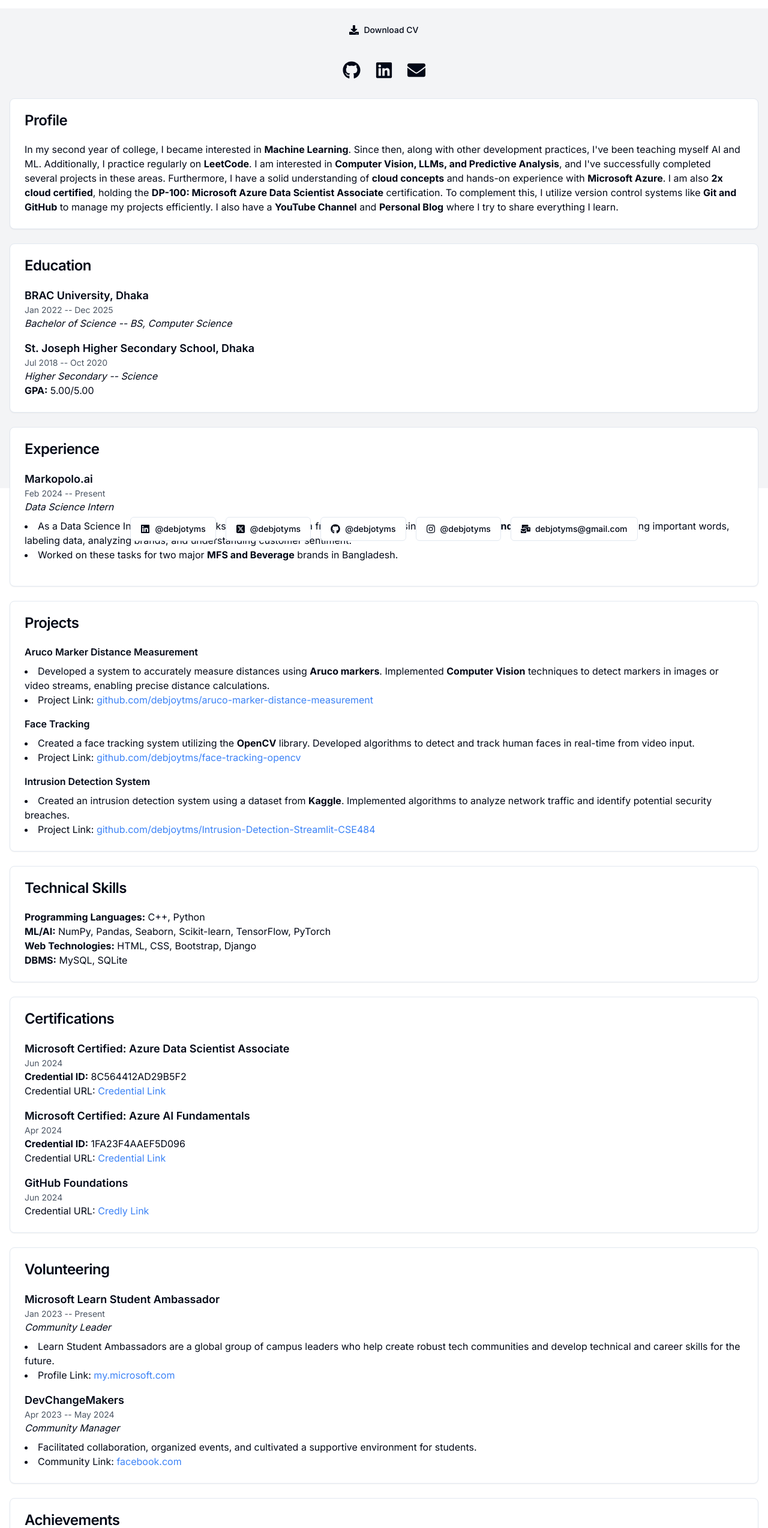
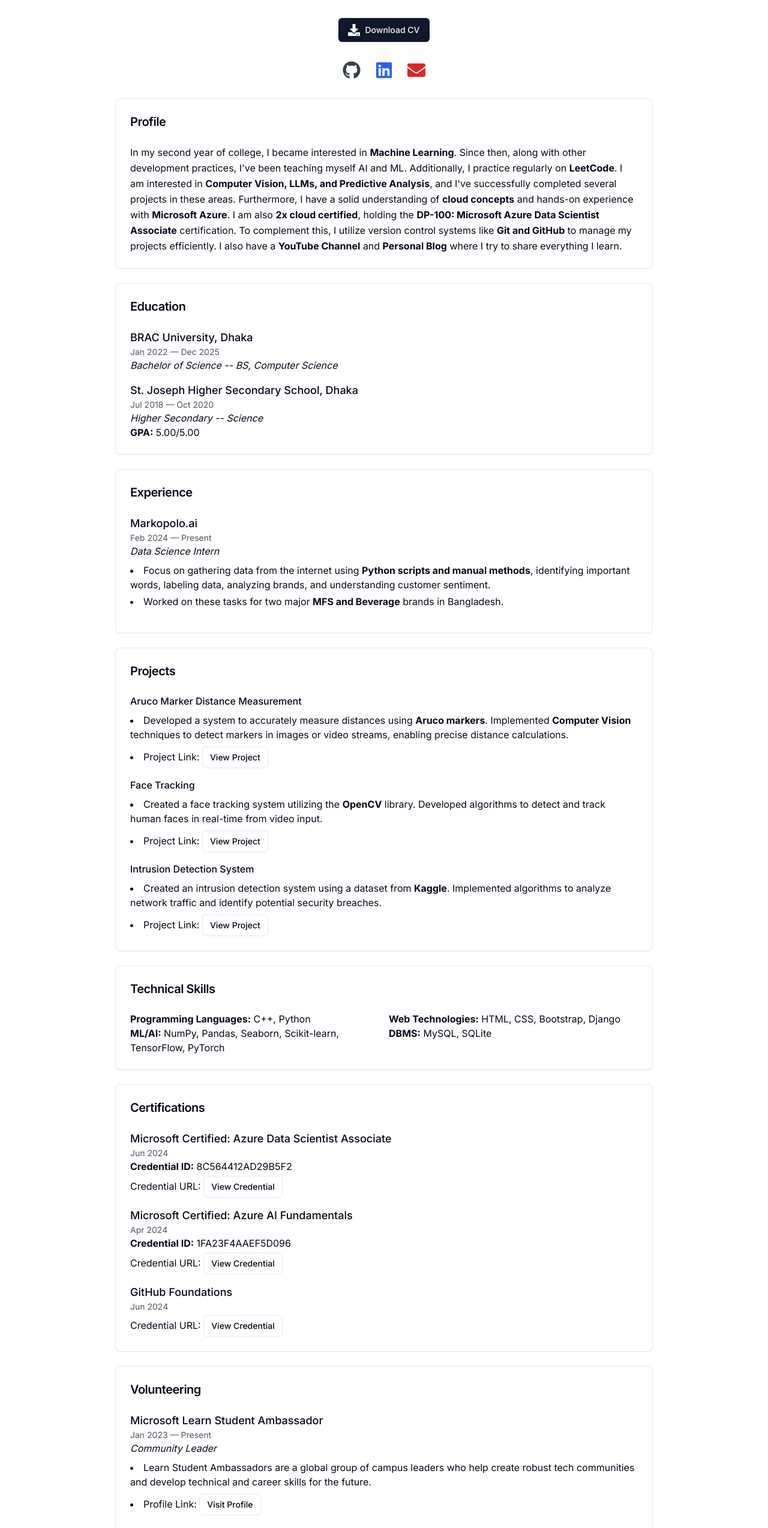
Before and after one commit to debjotyms/debjotyms.github.io, a Next.js app: page /cv in a window 1280 px wide. Shown: the part 58-2606 px from the top of the page at 60% size. Built offline with nearby package versions, Linux system fonts and the light colour scheme.

Commit message:
feat: Added cv option

```diff
--- a/package.json
+++ b/package.json
@@ -13,6 +13,7 @@
     "@radix-ui/react-navigation-menu": "^1.2.0",
     "@radix-ui/react-progress": "^1.1.0",
     "@radix-ui/react-slot": "^1.1.0",
+    "axios": "^1.7.9",
     "class-variance-authority": "^0.7.0",
     "clsx": "^2.1.1",
     "framer-motion": "^11.15.0",
--- a/src/app/cv/page.tsx
+++ b/src/app/cv/page.tsx
@@ -10,17 +10,17 @@
   CardContent,
 } from '@/components/ui/card';
 import { Button } from '@/components/ui/button';
-import { FaDownload } from "react-icons/fa";
-import { FaGithub, FaLinkedin, FaEnvelope } from 'react-icons/fa';
+import { FaDownload, FaGithub, FaLinkedin, FaEnvelope } from "react-icons/fa";
 
 const CVPage = () => {
   return (
-    <div className="min-h-screen bg-gray-100 p-4">
+    <div className="min-h-screen p-4 flex justify-center">
+      <div className="w-full max-w-4xl">
         {/* Download Button */}
         <div className="flex justify-center mb-8">
-        <a href="/Debjoy_Mitra_CV.pdf" download>
-          <Button variant="primary" className="flex items-center">
-            <FaDownload className="w-4 h-4 mr-2" />
+          <a href="cv.pdf" download>
+            <Button className="flex items-center px-4 py-2 text-sm">
+              <FaDownload className="w-5 h-5 mr-2" />
               Download CV
             </Button>
           </a>
@@ -28,13 +28,13 @@
 
         {/* Header with Links */}
         <div className="flex justify-center space-x-6 mb-8">
-        <a href="https://github.com/debjoytms" target="_blank" rel="noopener noreferrer">
+          <a href="https://github.com/debjoytms" target="_blank" rel="noopener noreferrer" className="text-gray-700 hover:text-gray-900">
             <FaGithub size={30} />
           </a>
-        <a href="https://linkedin.com/in/debjoytms" target="_blank" rel="noopener noreferrer">
+          <a href="https://linkedin.com/in/debjoytms" target="_blank" rel="noopener noreferrer" className="text-blue-600 hover:text-blue-800">
             <FaLinkedin size={30} />
           </a>
-        <a href="mailto:debjoytms@gmail.com">
+          <a href="mailto:debjoytms@gmail.com" className="text-red-600 hover:text-red-800">
             <FaEnvelope size={30} />
           </a>
         </div>
@@ -42,10 +42,10 @@
         {/* Profile Section */}
         <Card className="mb-6">
           <CardHeader>
-          <CardTitle>Profile</CardTitle>
+            <CardTitle className="text-xl font-semibold">Profile</CardTitle>
           </CardHeader>
           <CardContent>
-          <p>
+            <p className="text-base leading-relaxed">
               In my second year of college, I became interested in <strong>Machine Learning</strong>. Since then, along with other development practices, I've been teaching myself AI and ML. Additionally, I practice regularly on <strong>LeetCode</strong>. I am interested in <strong>Computer Vision, LLMs, and Predictive Analysis</strong>, and I've successfully completed several projects in these areas. Furthermore, I have a solid understanding of <strong>cloud concepts</strong> and hands-on experience with <strong>Microsoft Azure</strong>. I am also <strong>2x cloud certified</strong>, holding the <strong>DP-100: Microsoft Azure Data Scientist Associate</strong> certification. To complement this, I utilize version control systems like <strong>Git and GitHub</strong> to manage my projects efficiently. I also have a <strong>YouTube Channel</strong> and <strong>Personal Blog</strong> where I try to share everything I learn.
             </p>
           </CardContent>
@@ -54,18 +54,18 @@
         {/* Education Section */}
         <Card className="mb-6">
           <CardHeader>
-          <CardTitle>Education</CardTitle>
+            <CardTitle className="text-xl font-semibold">Education</CardTitle>
           </CardHeader>
           <CardContent>
             <div className="mb-4">
-            <h3 className="text-lg font-semibold">BRAC University, Dhaka</h3>
-            <p className="text-sm text-gray-600">Jan 2022 -- Dec 2025</p>
-            <p><em>Bachelor of Science -- BS, Computer Science</em></p>
+              <h3 className="text-lg font-medium">BRAC University, Dhaka</h3>
+              <p className="text-sm text-gray-600">Jan 2022 — Dec 2025</p>
+              <p className="italic">Bachelor of Science -- BS, Computer Science</p>
             </div>
             <div>
-            <h3 className="text-lg font-semibold">St. Joseph Higher Secondary School, Dhaka</h3>
-            <p className="text-sm text-gray-600">Jul 2018 -- Oct 2020</p>
-            <p><em>Higher Secondary -- Science</em></p>
+              <h3 className="text-lg font-medium">St. Joseph Higher Secondary School, Dhaka</h3>
+              <p className="text-sm text-gray-600">Jul 2018 — Oct 2020</p>
+              <p className="italic">Higher Secondary -- Science</p>
               <p><strong>GPA:</strong> 5.00/5.00</p>
             </div>
           </CardContent>
@@ -74,16 +74,16 @@
         {/* Experience Section */}
         <Card className="mb-6">
           <CardHeader>
-          <CardTitle>Experience</CardTitle>
+            <CardTitle className="text-xl font-semibold">Experience</CardTitle>
           </CardHeader>
           <CardContent>
             <div className="mb-4">
-            <h3 className="text-lg font-semibold">Markopolo.ai</h3>
-            <p className="text-sm text-gray-600">Feb 2024 -- Present</p>
-            <p><em>Data Science Intern</em></p>
-            <ul className="list-disc list-inside mt-2">
+              <h3 className="text-lg font-medium">Markopolo.ai</h3>
+              <p className="text-sm text-gray-600">Feb 2024 — Present</p>
+              <p className="italic">Data Science Intern</p>
+              <ul className="list-disc list-inside mt-2 space-y-1">
                 <li>
-                As a Data Science Intern, I focus on tasks like gathering data from the internet (using <strong>Python scripts and manual methods</strong>), identifying important words, labeling data, analyzing brands, and understanding customer sentiment.
+                  Focus on gathering data from the internet using <strong>Python scripts and manual methods</strong>, identifying important words, labeling data, analyzing brands, and understanding customer sentiment.
                 </li>
                 <li>
                   Worked on these tasks for two major <strong>MFS and Beverage</strong> brands in Bangladesh.
@@ -96,44 +96,59 @@
         {/* Projects Section */}
         <Card className="mb-6">
           <CardHeader>
-          <CardTitle>Projects</CardTitle>
+            <CardTitle className="text-xl font-semibold">Projects</CardTitle>
           </CardHeader>
           <CardContent>
             {/* Aruco Marker Distance Measurement */}
             <div className="mb-4">
-            <h4 className="text-md font-semibold">Aruco Marker Distance Measurement</h4>
-            <ul className="list-disc list-inside mt-2">
+              <h4 className="text-md font-medium">Aruco Marker Distance Measurement</h4>
+              <ul className="list-disc list-inside mt-2 space-y-1">
                 <li>
                   Developed a system to accurately measure distances using <strong>Aruco markers</strong>. Implemented <strong>Computer Vision</strong> techniques to detect markers in images or video streams, enabling precise distance calculations.
                 </li>
                 <li>
-                Project Link: <a href="https://github.com/debjoytms/aruco-marker-distance-measurement" className="text-blue-500 hover:underline" target="_blank" rel="noopener noreferrer">github.com/debjoytms/aruco-marker-distance-measurement</a>
+                  Project Link:{" "}
+                  <a href="https://github.com/debjoytms/aruco-marker-distance-measurement" target="_blank" rel="noopener noreferrer">
+                    <Button size="sm" variant="outline" className="mt-1">
+                      View Project
+                    </Button>
+                  </a>
                 </li>
               </ul>
             </div>
 
             {/* Face Tracking */}
             <div className="mb-4">
-            <h4 className="text-md font-semibold">Face Tracking</h4>
-            <ul className="list-disc list-inside mt-2">
+              <h4 className="text-md font-medium">Face Tracking</h4>
+              <ul className="list-disc list-inside mt-2 space-y-1">
                 <li>
                   Created a face tracking system utilizing the <strong>OpenCV</strong> library. Developed algorithms to detect and track human faces in real-time from video input.
                 </li>
                 <li>
-                Project Link: <a href="https://github.com/debjoytms/face-tracking-opencv" className="text-blue-500 hover:underline" target="_blank" rel="noopener noreferrer">github.com/debjoytms/face-tracking-opencv</a>
+                  Project Link:{" "}
+                  <a href="https://github.com/debjoytms/face-tracking-opencv" target="_blank" rel="noopener noreferrer">
+                    <Button size="sm" variant="outline" className="mt-1">
+                      View Project
+                    </Button>
+                  </a>
                 </li>
               </ul>
             </div>
 
             {/* Intrusion Detection System */}
             <div>
-            <h4 className="text-md font-semibold">Intrusion Detection System</h4>
-            <ul className="list-disc list-inside mt-2">
+              <h4 className="text-md font-medium">Intrusion Detection System</h4>
+              <ul className="list-disc list-inside mt-2 space-y-1">
                 <li>
                   Created an intrusion detection system using a dataset from <strong>Kaggle</strong>. Implemented algorithms to analyze network traffic and identify potential security breaches.
                 </li>
                 <li>
-                Project Link: <a href="https://github.com/debjoytms/Intrusion-Detection-Streamlit-CSE484" className="text-blue-500 hover:underline" target="_blank" rel="noopener noreferrer">github.com/debjoytms/Intrusion-Detection-Streamlit-CSE484</a>
+                  Project Link:{" "}
+                  <a href="https://github.com/debjoytms/Intrusion-Detection-Streamlit-CSE484" target="_blank" rel="noopener noreferrer">
+                    <Button size="sm" variant="outline" className="mt-1">
+                      View Project
+                    </Button>
+                  </a>
                 </li>
               </ul>
             </div>
@@ -143,46 +158,70 @@
         {/* Technical Skills Section */}
         <Card className="mb-6">
           <CardHeader>
-          <CardTitle>Technical Skills</CardTitle>
+            <CardTitle className="text-xl font-semibold">Technical Skills</CardTitle>
           </CardHeader>
           <CardContent>
+            <div className="grid grid-cols-1 md:grid-cols-2 gap-4">
+              <div>
                 <p><strong>Programming Languages:</strong> C++, Python</p>
                 <p><strong>ML/AI:</strong> NumPy, Pandas, Seaborn, Scikit-learn, TensorFlow, PyTorch</p>
+              </div>
+              <div>
                 <p><strong>Web Technologies:</strong> HTML, CSS, Bootstrap, Django</p>
                 <p><strong>DBMS:</strong> MySQL, SQLite</p>
+              </div>
+            </div>
           </CardContent>
         </Card>
 
         {/* Certifications Section */}
         <Card className="mb-6">
           <CardHeader>
-          <CardTitle>Certifications</CardTitle>
+            <CardTitle className="text-xl font-semibold">Certifications</CardTitle>
           </CardHeader>
           <CardContent>
-          <div className="mb-4">
-            <h3 className="text-lg font-semibold">Microsoft Certified: Azure Data Scientist Associate</h3>
+            <div className="space-y-4">
+              {/* Certification Item */}
+              <div>
+                <h3 className="text-lg font-medium">Microsoft Certified: Azure Data Scientist Associate</h3>
                 <p className="text-sm text-gray-600">Jun 2024</p>
                 <p><strong>Credential ID:</strong> 8C564412AD29B5F2</p>
                 <p>
-              Credential URL: <a href="https://learn.microsoft.com/api/credentials/share/en-us/debjoytms/8C564412AD29B5F2" className="text-blue-500 hover:underline" target="_blank" rel="noopener noreferrer">Credential Link</a>
-            </p>
-          </div>
-
-          <div className="mb-4">
-            <h3 className="text-lg font-semibold">Microsoft Certified: Azure AI Fundamentals</h3>
-            <p className="text-sm text-gray-600">Apr 2024</p>
-            <p><strong>Credential ID:</strong> 1FA23F4AAEF5D096</p>
-            <p>
-              Credential URL: <a href="https://learn.microsoft.com/api/credentials/share/en-us/debjoytms/1FA23F4AAEF5D096" className="text-blue-500 hover:underline" target="_blank" rel="noopener noreferrer">Credential Link</a>
+                  Credential URL:{" "}
+                  <a href="https://learn.microsoft.com/api/credentials/share/en-us/debjoytms/8C564412AD29B5F2" target="_blank" rel="noopener noreferrer">
+                    <Button size="sm" variant="outline" className="mt-1">
+                      View Credential
+                    </Button>
+                  </a>
                 </p>
               </div>
 
               <div>
-            <h3 className="text-lg font-semibold">GitHub Foundations</h3>
+                <h3 className="text-lg font-medium">Microsoft Certified: Azure AI Fundamentals</h3>
+                <p className="text-sm text-gray-600">Apr 2024</p>
+                <p><strong>Credential ID:</strong> 1FA23F4AAEF5D096</p>
+                <p>
+                  Credential URL:{" "}
+                  <a href="https://learn.microsoft.com/api/credentials/share/en-us/debjoytms/1FA23F4AAEF5D096" target="_blank" rel="noopener noreferrer">
+                    <Button size="sm" variant="outline" className="mt-1">
+                      View Credential
+                    </Button>
+                  </a>
+                </p>
+              </div>
+
+              <div>
+                <h3 className="text-lg font-medium">GitHub Foundations</h3>
                 <p className="text-sm text-gray-600">Jun 2024</p>
                 <p>
-              Credential URL: <a href="https://www.credly.com/go/7QpDtNlH" className="text-blue-500 hover:underline" target="_blank" rel="noopener noreferrer">Credly Link</a>
+                  Credential URL:{" "}
+                  <a href="https://www.credly.com/go/7QpDtNlH" target="_blank" rel="noopener noreferrer">
+                    <Button size="sm" variant="outline" className="mt-1">
+                      View Credential
+                    </Button>
+                  </a>
                 </p>
+              </div>
             </div>
           </CardContent>
         </Card>
@@ -190,35 +229,47 @@
         {/* Volunteering Section */}
         <Card className="mb-6">
           <CardHeader>
-          <CardTitle>Volunteering</CardTitle>
+            <CardTitle className="text-xl font-semibold">Volunteering</CardTitle>
           </CardHeader>
           <CardContent>
-          <div className="mb-4">
-            <h3 className="text-lg font-semibold">Microsoft Learn Student Ambassador</h3>
-            <p className="text-sm text-gray-600">Jan 2023 -- Present</p>
-            <p><em>Community Leader</em></p>
-            <ul className="list-disc list-inside mt-2">
+            <div className="space-y-4">
+              <div>
+                <h3 className="text-lg font-medium">Microsoft Learn Student Ambassador</h3>
+                <p className="text-sm text-gray-600">Jan 2023 — Present</p>
+                <p className="italic">Community Leader</p>
+                <ul className="list-disc list-inside mt-2 space-y-1">
                   <li>
                     Learn Student Ambassadors are a global group of campus leaders who help create robust tech communities and develop technical and career skills for the future.
                   </li>
                   <li>
-                Profile Link: <a href="https://my.microsoft.com" className="text-blue-500 hover:underline" target="_blank" rel="noopener noreferrer">my.microsoft.com</a>
+                    Profile Link:{" "}
+                    <a href="https://my.microsoft.com" target="_blank" rel="noopener noreferrer">
+                      <Button size="sm" variant="outline" className="mt-1">
+                        Visit Profile
+                      </Button>
+                    </a>
                   </li>
                 </ul>
               </div>
 
               <div>
-            <h3 className="text-lg font-semibold">DevChangeMakers</h3>
-            <p className="text-sm text-gray-600">Apr 2023 -- May 2024</p>
-            <p><em>Community Manager</em></p>
-            <ul className="list-disc list-inside mt-2">
+                <h3 className="text-lg font-medium">DevChangeMakers</h3>
+                <p className="text-sm text-gray-600">Apr 2023 — May 2024</p>
+                <p className="italic">Community Manager</p>
+                <ul className="list-disc list-inside mt-2 space-y-1">
                   <li>
                     Facilitated collaboration, organized events, and cultivated a supportive environment for students.
                   </li>
                   <li>
-                Community Link: <a href="https://facebook.com" className="text-blue-500 hover:underline" target="_blank" rel="noopener noreferrer">facebook.com</a>
+                    Community Link:{" "}
+                    <a href="https://facebook.com" target="_blank" rel="noopener noreferrer">
+                      <Button size="sm" variant="outline" className="mt-1">
+                        Visit Community
+                      </Button>
+                    </a>
                   </li>
                 </ul>
+              </div>
             </div>
           </CardContent>
         </Card>
@@ -226,12 +277,12 @@
         {/* Achievements Section */}
         <Card className="mb-6">
           <CardHeader>
-          <CardTitle>Achievements</CardTitle>
+            <CardTitle className="text-xl font-semibold">Achievements</CardTitle>
           </CardHeader>
           <CardContent>
-          <ul className="list-disc list-inside">
-            <li><strong>The Duke of Edinburgh's International Award</strong>, Bronze Standard -- 2023</li>
-            <li><strong>Bangladesh Olympiad in Informatics (BDIO)</strong>, National Level Top 20 -- 2019</li>
+            <ul className="list-disc list-inside space-y-2">
+              <li><strong>The Duke of Edinburgh's International Award</strong>, Bronze Standard — 2023</li>
+              <li><strong>Bangladesh Olympiad in Informatics (BDIO)</strong>, National Level Top 20 — 2019</li>
             </ul>
           </CardContent>
         </Card>
@@ -239,13 +290,20 @@
         {/* Relevant Coursework Section */}
         <Card className="mb-6">
           <CardHeader>
-          <CardTitle>Relevant Coursework</CardTitle>
+            <CardTitle className="text-xl font-semibold">Relevant Coursework</CardTitle>
           </CardHeader>
           <CardContent>
+            <div className="grid grid-cols-1 md:grid-cols-2 gap-4">
+              <div>
                 <p><strong>Computer Science:</strong> Object-Oriented Programming, Data Structures, Algorithms, DBMS</p>
+              </div>
+              <div>
                 <p><strong>Mathematics:</strong> Linear Algebra, Probability Theory, Statistics, Calculus</p>
+              </div>
+            </div>
           </CardContent>
         </Card>
+      </div>
     </div>
   );
 };
--- a/src/app/layout.tsx
+++ b/src/app/layout.tsx
@@ -23,7 +23,7 @@
         <div className="h-full flex flex-col items-center">
           <Header />
           {children}
-          <Footer />
+          {/* <Footer /> */}
         </div>
       </body>
     </html>
--- a/src/components/certifications.tsx
+++ b/src/components/certifications.tsx
@@ -3,6 +3,7 @@
 import {Button} from "./ui/button";
 import Link from "next/link";
 import {FaAward, FaCertificate, FaGithub} from "react-icons/fa";
+import Footer from "./footer";
 
 const certifications = [
   {
@@ -30,6 +31,7 @@
 
 export default function Certifications() {
   return (
+    <div>
       <section className="mx-auto md:grid-cols-2 grid lg:grid-cols-3 w-full gap-4 md:pb-8 lg:pb-20">
         {certifications.map((project, index) => (
           <Card key={index} className="w-full flex flex-col justify-between">
@@ -57,5 +59,7 @@
           </Card>
         ))}
       </section>
+      <Footer />
+    </div>
   );
 }
--- a/src/components/header.tsx
+++ b/src/components/header.tsx
@@ -35,7 +35,7 @@
           </NavigationMenuItem>
           <NavigationMenuItem>
             <NavigationMenuLink asChild className={cn(navigationMenuTriggerStyle())}>
-              <Link href="/">CV</Link>
+              <Link href="/cv">CV</Link>
             </NavigationMenuLink>
           </NavigationMenuItem>
           <NavigationMenuItem>
@@ -78,7 +78,7 @@
             </li>
             <li>
               <SheetTrigger asChild>
-                <Link href="/">About</Link>
+                <Link href="/cv">CV</Link>
               </SheetTrigger>
             </li>
             <li>
```
Also changed, not shown: 2 other files (tests, documents, lock files or other folders). Lines whose indentation alone changed are shown as unchanged.
